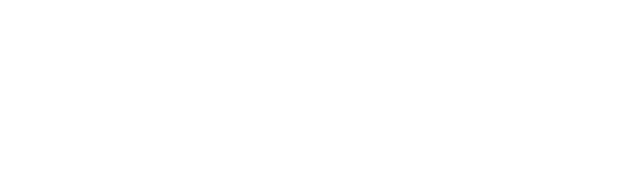
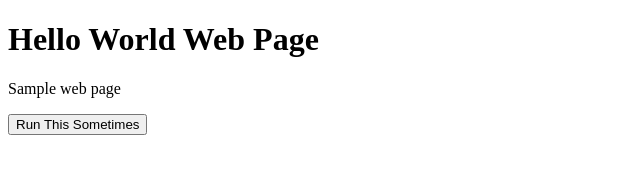
Before and after one commit to JamesM246/learn-html, a plain HTML site: page index.html in a window 1280 px wide. Shown: the whole page, without its empty margins (0-640 px from the left). Drawn offline with Linux system fonts and the light colour scheme.

Commit message:
added button

```diff
--- a/index.html
+++ b/index.html
@@ -8,11 +8,14 @@
 	</style>
 </head>
 <body>
+	<h1>Hello World Web Page</h1>
+	<p>Sample web page</p>
 	<script>
 		alert("alert alert alert");
 		function runThisSometimes(){
 			alert("run this sometimes");
 		}
 	</script>
+	<button onclick="runThisSometimes()">Run This Sometimes</button>
 </body>
 </html>
```
